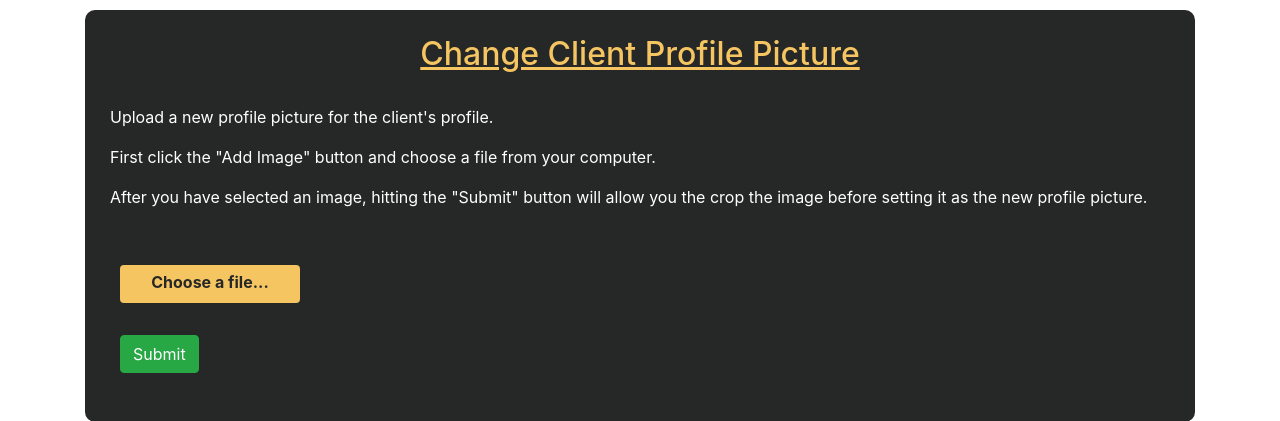
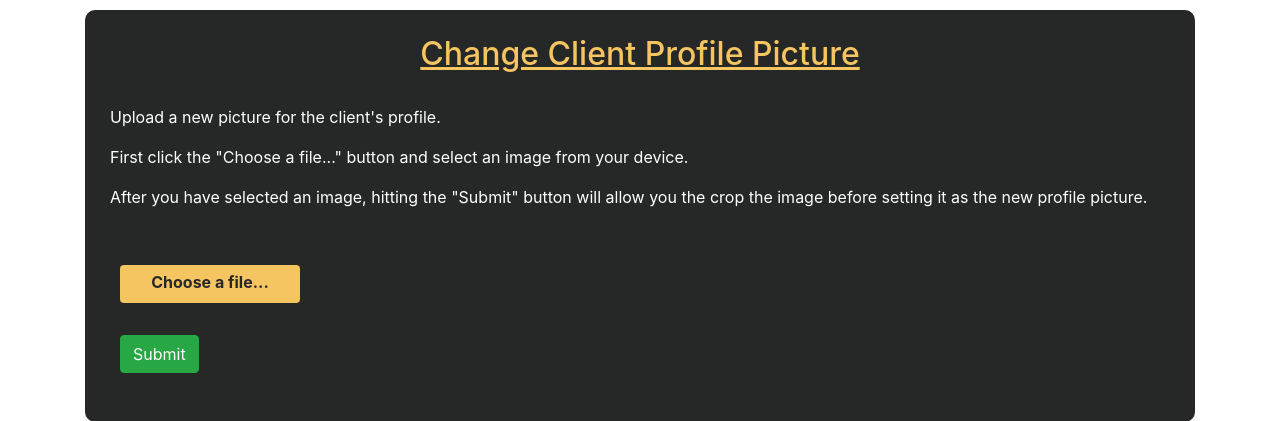
Before and after one commit to Jerling1989/JungleClientApp, a PHP site: page /profile.php in a window 1280 px wide. Shown: the part 562-983 px from the top of the page. Run offline with PHP 8.4, Linux system fonts and the light colour scheme; the visitor is signed in with stand-in values (Sample User, id 1); data that the repository does not hold is empty; some libraries are stand-ins or nearby versions.

Commit message:
upload pic instructions

```diff
--- a/profile.php
+++ b/profile.php
@@ -426,8 +426,8 @@
 		<!-- UPLOAD INSTRUCTIONS AND FORM -->
 		<div id="formExample">
 			<!-- INSTRUCTIONS -->
-			<p>Upload a new profile picture for the client's profile.</p>
-			<p>First click the "Add Image" button and choose a file from your computer.</p>
+			<p>Upload a new picture for the client's profile.</p>
+			<p>First click the "Choose a file..." button and select an image from your device.</p>
 			<p>After you have selected an image, hitting the "Submit" button will allow you the crop the image before setting it as the new profile picture.</p>
 			<br />
 	    <p><b> <?=$msg?> </b></p>
```
